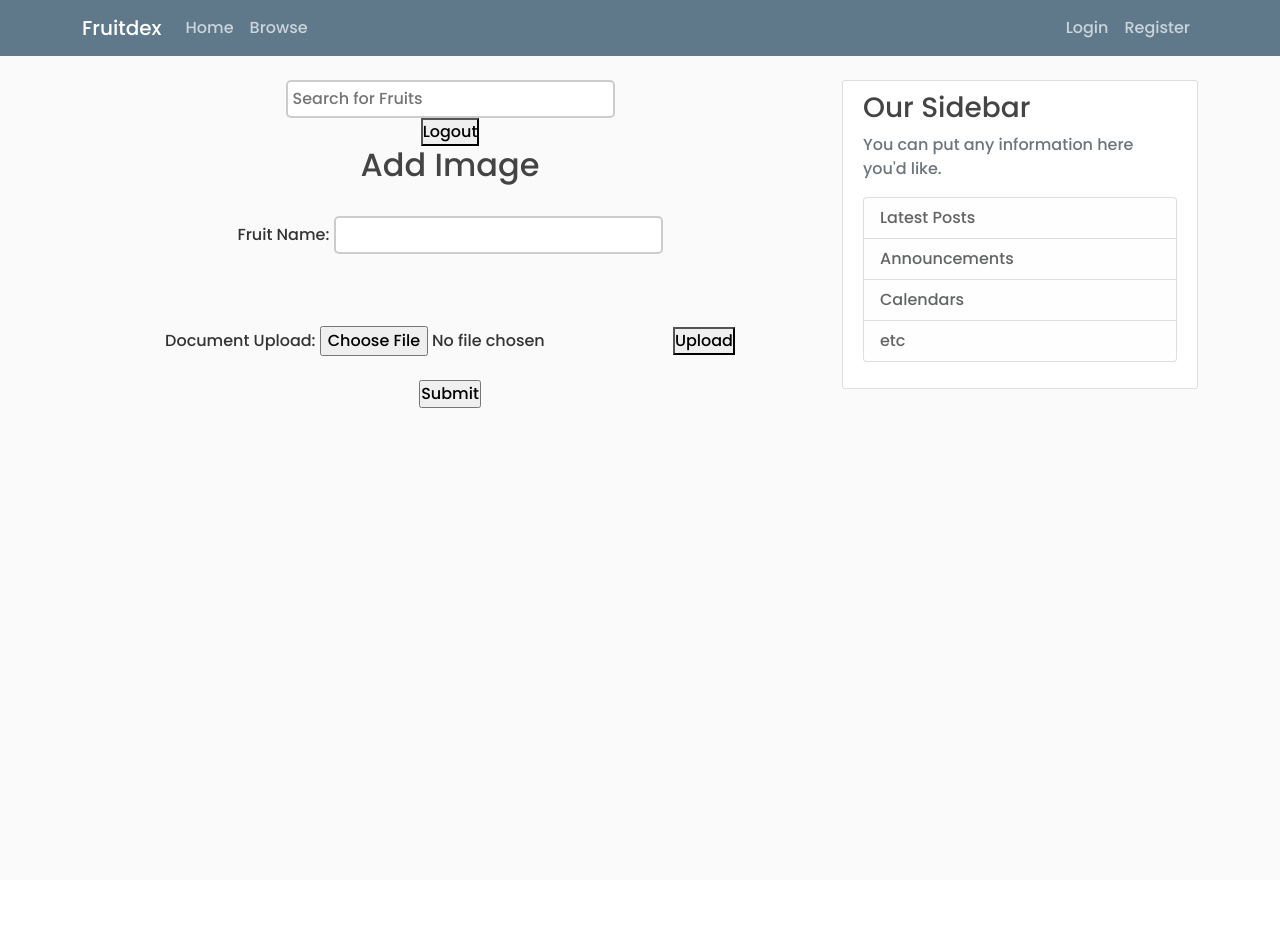
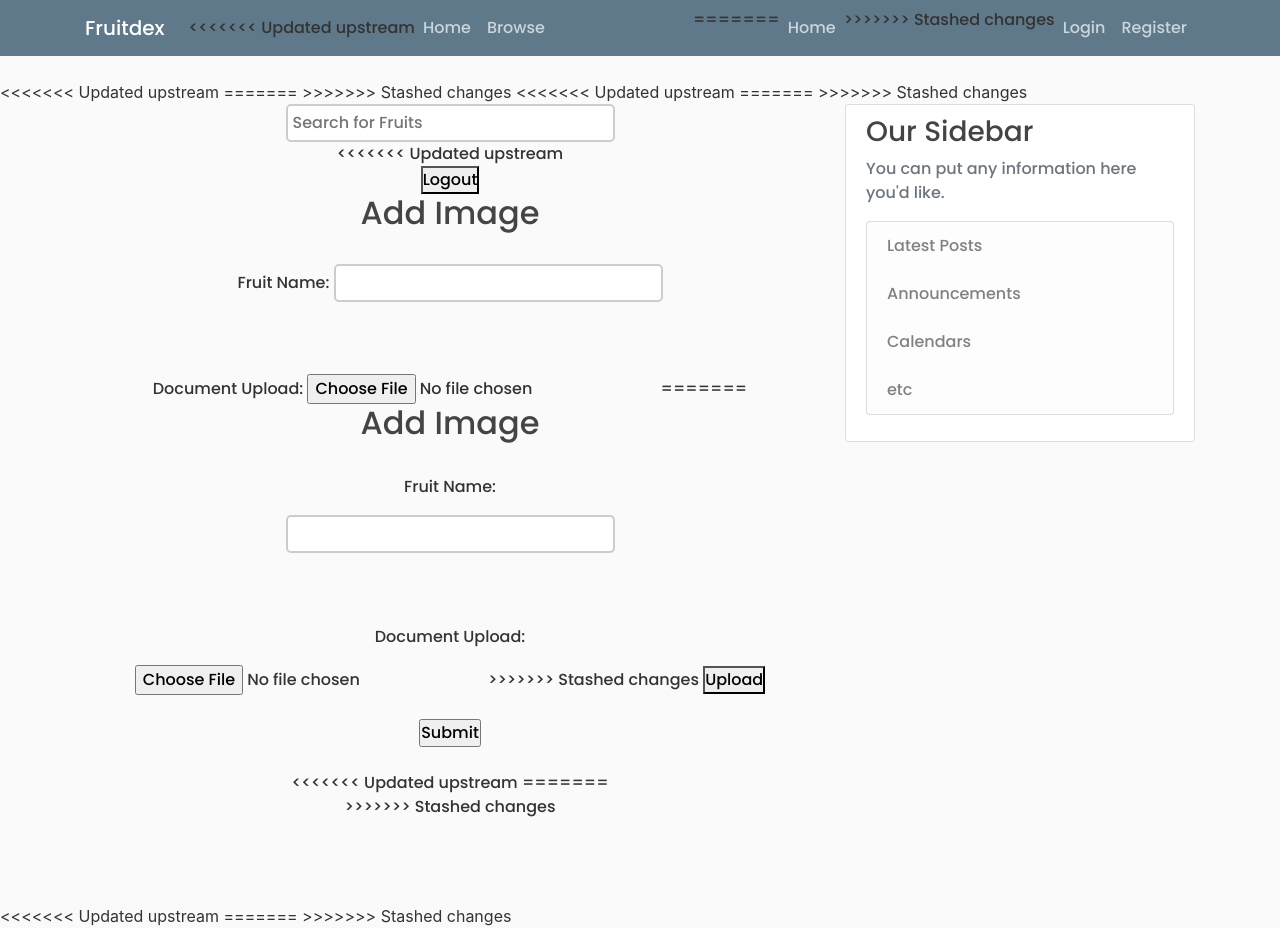
Before and after one commit to KadeemComp/SoftwareEngineeringProject, a Django app: template Fruitdex/Home/templates/Home/addfruit.html in a window 1280 px wide. Before the commit the page ends 408 px from the top, so only its background shows below. Run offline with Django 3.2, Linux system fonts and the light colour scheme; the template is opened without the code that fills it, so the values that code supplies are empty; some libraries are stand-ins or nearby versions.

Commit message:
changes1

```diff
--- a/Fruitdex/Home/templates/Home/addfruit.html
+++ b/Fruitdex/Home/templates/Home/addfruit.html
@@ -1,4 +1,7 @@
+<<<<<<< Updated upstream
 
+=======
+>>>>>>> Stashed changes
 {% extends "Home/home_layout.html" %}
 {% load static %}
     <!--The line below links the css files from the static folder to this HTML page-->
@@ -16,6 +19,7 @@
                 <a href="#"><i class="fa fa-search"></i></a>
             </div>
         </header>
+<<<<<<< Updated upstream
         <div>
         <button type="button" onclick="location.href='{% url 'log' %}'">Logout</button>
     </div>
@@ -30,11 +34,28 @@
                 <Country>
                 Document Upload:
                 <input type="file" name="files[]" id="files" required>
+=======
+        <h2> Add Image </h2>
+        <div class="catalog">
+            <form action="/postcreate/" method="post">
+                {% csrf_token %}
+                <br>
+                <p>Fruit Name: </p>
+                <input type="text" name="work" required><br><br>
+                <br><br>
+                <Country>
+                <p>Document Upload: </p>
+                <input type="file" name="files[]" id="files">
+>>>>>>> Stashed changes
                 <input type="hidden" name="url" id="url">
                 <button type="button" onclick="uploadimage()">Upload</button><br><br>
                 <input type="submit" value="Submit"><br><br>
             </form>
+<<<<<<< Updated upstream
         </body>
+=======
+        </div>
+>>>>>>> Stashed changes
     </section>
 {% endblock %}
 
--- a/Fruitdex/Home/templates/Home/home_layout.html
+++ b/Fruitdex/Home/templates/Home/home_layout.html
@@ -5,10 +5,17 @@
     <meta charset="UTF-8">
     <meta http-equiv="X-UA-Compatible" content="IE=edge">
     <meta charset="utf-8">
+<<<<<<< Updated upstream
     <meta name="viewport" content="width=device-width, initial-scale=1">
 
     <!-- Bootstrap CSS -->
     <link href="https://cdn.jsdelivr.net/npm/bootstrap@5.1.3/dist/css/bootstrap.min.css" rel="stylesheet" integrity="sha384-1BmE4kWBq78iYhFldvKuhfTAU6auU8tT94WrHftjDbrCEXSU1oBoqyl2QvZ6jIW3" crossorigin="anonymous">
+=======
+    <meta name="viewport" content="width=device-width, initial-scale=1, shrink-to-fit=no">
+
+    <!-- Bootstrap CSS -->
+    <link rel="stylesheet" href="https://maxcdn.bootstrapcdn.com/bootstrap/4.0.0/css/bootstrap.min.css" integrity="sha384-Gn5384xqQ1aoWXA+058RXPxPg6fy4IWvTNh0E263XmFcJlSAwiGgFAW/dAiS6JXm" crossorigin="anonymous">
+>>>>>>> Stashed changes
 
     <!-- nav bar and sidebar CSS -->
     <link rel = "stylesheet"  type="text/css"  href="{% static 'Home/layout.css' %}">
@@ -35,6 +42,7 @@
             <span class="navbar-toggler-icon"></span>
             </button>
             <div class="collapse navbar-collapse" id="navbarToggle">
+<<<<<<< Updated upstream
               <div class="navbar-nav">
                 <a class="nav-item nav-link" href="/">Home</a>
                 <a class="nav-item nav-link" href="{% url 'browse' %}">Browse</a>
@@ -42,6 +50,15 @@
               <!-- Navbar Right Side -->
 
               <div class="navbar-nav ms-auto">
+=======
+              <div class="navbar-nav mr-auto">
+                <a class="nav-item nav-link" href="/">Home</a>
+                <!-- <a class="nav-item nav-link" href="/about">About</a> -->
+              </div>
+              <!-- Navbar Right Side -->
+
+              <div class="navbar-nav">
+>>>>>>> Stashed changes
                 {% if user.is_authenticated %}
                   <a class="nav-item nav-link" href="{% url 'fruit-create' %}">New Fruit</a>
                   <a class="nav-item nav-link" href="{% url 'profile' %}">Profile</a>
@@ -86,9 +103,15 @@
     </main>
 
 
+<<<<<<< Updated upstream
     <script src="https://cdn.jsdelivr.net/npm/bootstrap@5.1.3/dist/js/bootstrap.bundle.min.js" integrity="sha384-ka7Sk0Gln4gmtz2MlQnikT1wXgYsOg+OMhuP+IlRH9sENBO0LRn5q+8nbTov4+1p" crossorigin="anonymous"></script>
     <script src="https://cdn.jsdelivr.net/npm/@popperjs/core@2.10.2/dist/umd/popper.min.js" integrity="sha384-7+zCNj/IqJ95wo16oMtfsKbZ9ccEh31eOz1HGyDuCQ6wgnyJNSYdrPa03rtR1zdB" crossorigin="anonymous"></script>
     <script src="https://cdn.jsdelivr.net/npm/bootstrap@5.1.3/dist/js/bootstrap.min.js" integrity="sha384-QJHtvGhmr9XOIpI6YVutG+2QOK9T+ZnN4kzFN1RtK3zEFEIsxhlmWl5/YESvpZ13" crossorigin="anonymous"></script>
+=======
+    <script src="https://code.jquery.com/jquery-3.2.1.slim.min.js" integrity="sha384-KJ3o2DKtIkvYIK3UENzmM7KCkRr/rE9/Qpg6aAZGJwFDMVNA/GpGFF93hXpG5KkN" crossorigin="anonymous"></script>
+    <script src="https://cdnjs.cloudflare.com/ajax/libs/popper.js/1.12.9/umd/popper.min.js" integrity="sha384-ApNbgh9B+Y1QKtv3Rn7W3mgPxhU9K/ScQsAP7hUibX39j7fakFPskvXusvfa0b4Q" crossorigin="anonymous"></script>
+    <script src="https://maxcdn.bootstrapcdn.com/bootstrap/4.0.0/js/bootstrap.min.js" integrity="sha384-JZR6Spejh4U02d8jOt6vLEHfe/JQGiRRSQQxSfFWpi1MquVdAyjUar5+76PVCmYl" crossorigin="anonymous"></script>
+>>>>>>> Stashed changes
 
   </body>
 </body>
```
Also changed, not shown: Fruitdex/Fruitdex/settings.py (+8 -0 lines), Fruitdex/Home/views.py (+9 -0 lines), Fruitdex/Users/forms.py (+8 -0 lines), Fruitdex/users/views.py (+23 -0 lines).
